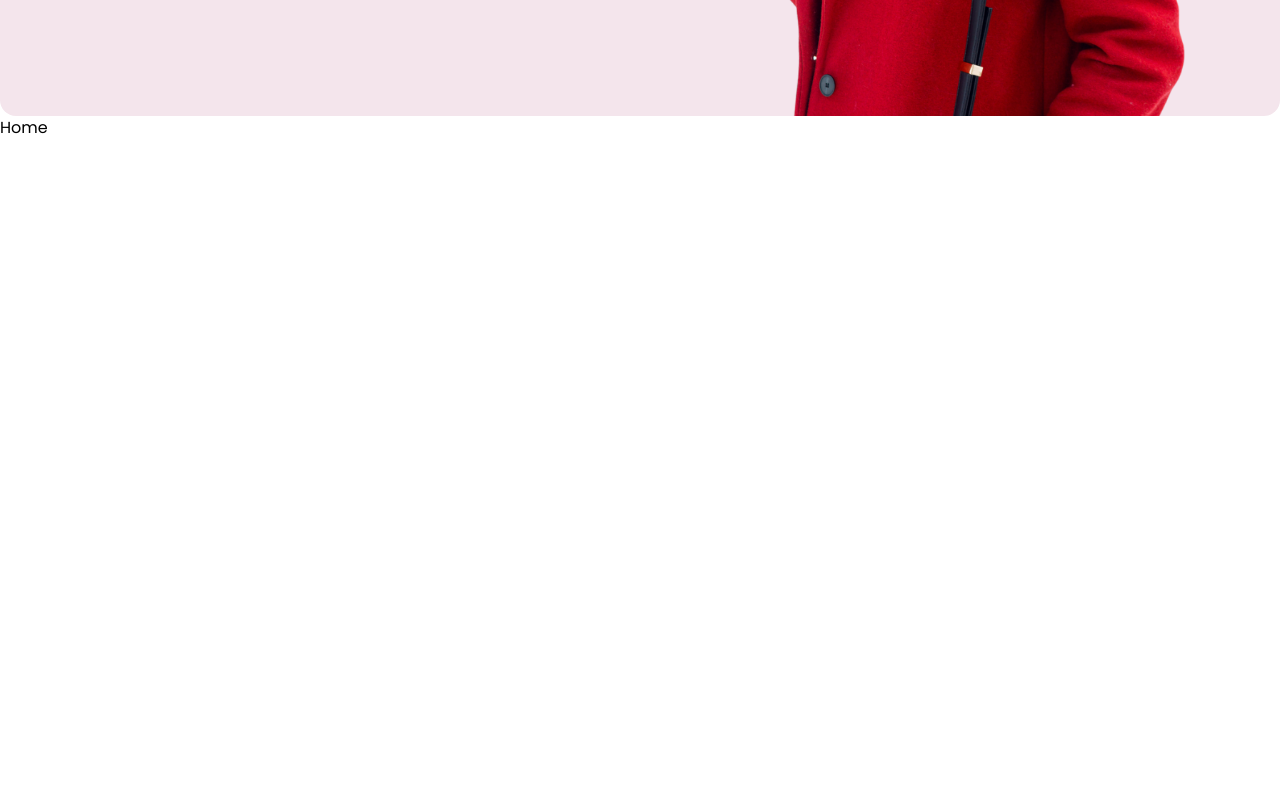
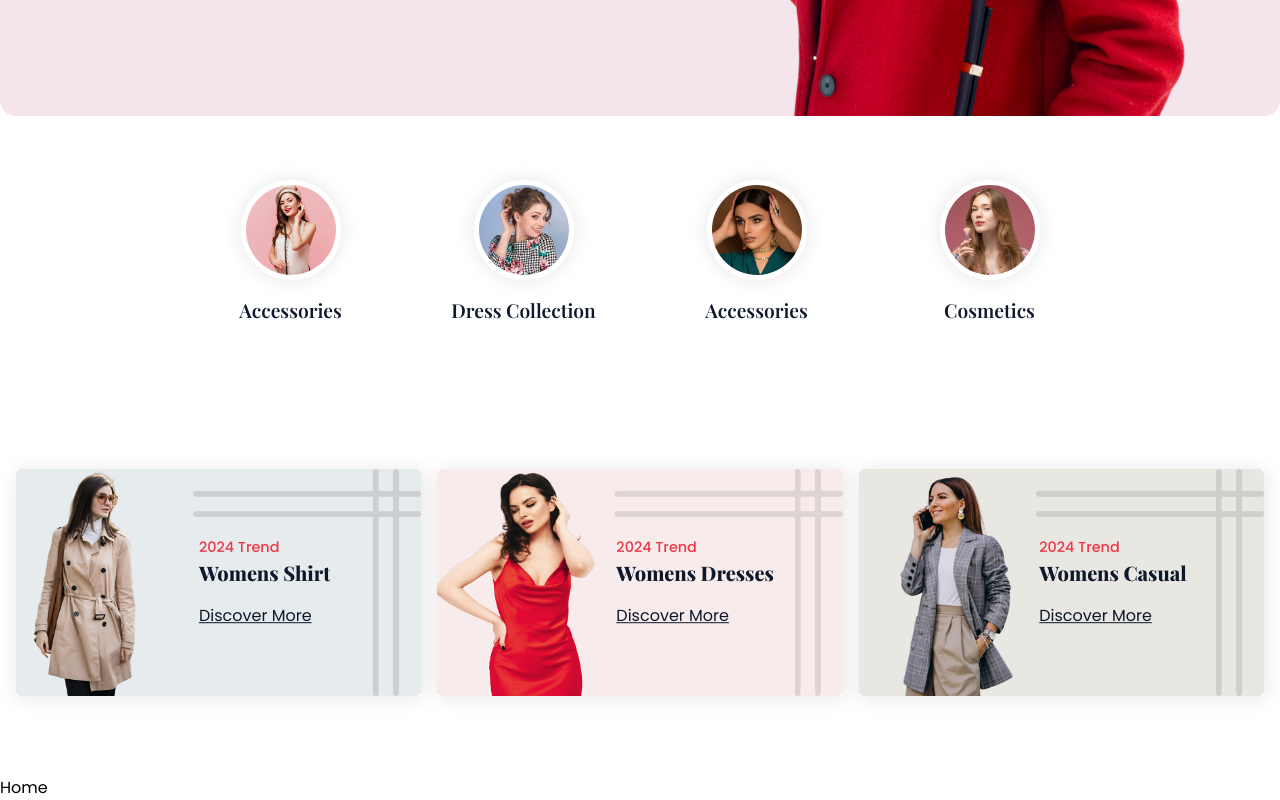
Before and after one commit to boughanmiyoussef/Ecommerce, a React (Vite) app in the folder frontend/: page / in a window 1280 px wide. Shown: the part 646-1446 px from the top of the page. Before the commit the page ends 800 px from the top, so only its background shows below. Built offline with nearby package versions, Linux system fonts and the light colour scheme.

Commit message:
Complete The Home Page

```diff
--- /dev/null
+++ b/frontend/src/pages/home/Categories.jsx
@@ -0,0 +1,34 @@
+import React from 'react'
+
+import category1 from "../../assets/category-1.jpg"
+import category2 from "../../assets/category-2.jpg"
+import category3 from "../../assets/category-3.jpg"
+import category4 from "../../assets/category-4.jpg"
+import { Link } from 'react-router-dom'
+
+
+const Categories = () => {
+    const categories = [
+        {name:'Accessories' , path:'accessories' , image: category1 },
+        {name:'Dress Collection' , path:'dress' , image: category2 },
+        {name:'Accessories' , path:'jewellery' , image: category3 },
+        {name:'Cosmetics' , path:'cosmetics' , image: category4 },
+
+    ]
+  return (
+    <>
+        <div className='product__grid'>
+            {
+                categories.map((category) =>(
+<Link to={`/categories/${category.path}`} className="categories__card">
+                      <img src={category.image} alt={category.name} />
+                        <h4>{category.name}</h4>
+                    </Link>
+                ))
+            }
+        </div>
+    </>
+  )
+}
+
+export default Categories
--- /dev/null
+++ b/frontend/src/pages/home/HeroSection.jsx
@@ -0,0 +1,55 @@
+import React from 'react'
+
+import card1 from "../../assets/card-1.png"
+import card2 from "../../assets/card-2.png"
+import card3 from "../../assets/card-3.png"
+
+
+
+
+const card = [
+    {
+        id: 1,
+        image: card1,
+        trend:"2024 Trend",
+        title: "Womens Shirt"
+    },
+    {
+        id: 2,
+        image: card2,
+        trend:"2024 Trend",
+        title: "Womens Dresses"
+    },
+    {
+        id: 3,
+        image: card3,
+        trend:"2024 Trend",
+        title: "Womens Casual"
+    },
+
+
+]
+
+
+
+const HeroSection = () => {
+  return (
+    <section className="section__container hero__container">
+        {
+            card.map((card) => (
+                <div key={card.id} className='hero__card'>
+                    <img src={card.image} alt="" />
+                    <div className='hero__content' >
+                        <p> {card.trend} </p>
+                        <h4>{card.title}</h4>
+                        <a href="#">Discover More</a>
+                        </div>
+                </div>
+            ))
+        }
+
+    </section>
+  )
+}
+
+export default HeroSection
--- a/frontend/src/pages/home/Home.jsx
+++ b/frontend/src/pages/home/Home.jsx
@@ -1,10 +1,14 @@
 import React from 'react'
 import Banner from './Banner'
+import Categories from './Categories'
+import HeroSection from './HeroSection'
 
 const Home = () => {
   return (
     <>
         <Banner/>
+        <Categories/>
+        <HeroSection/>
     </>
   )
 }
```
